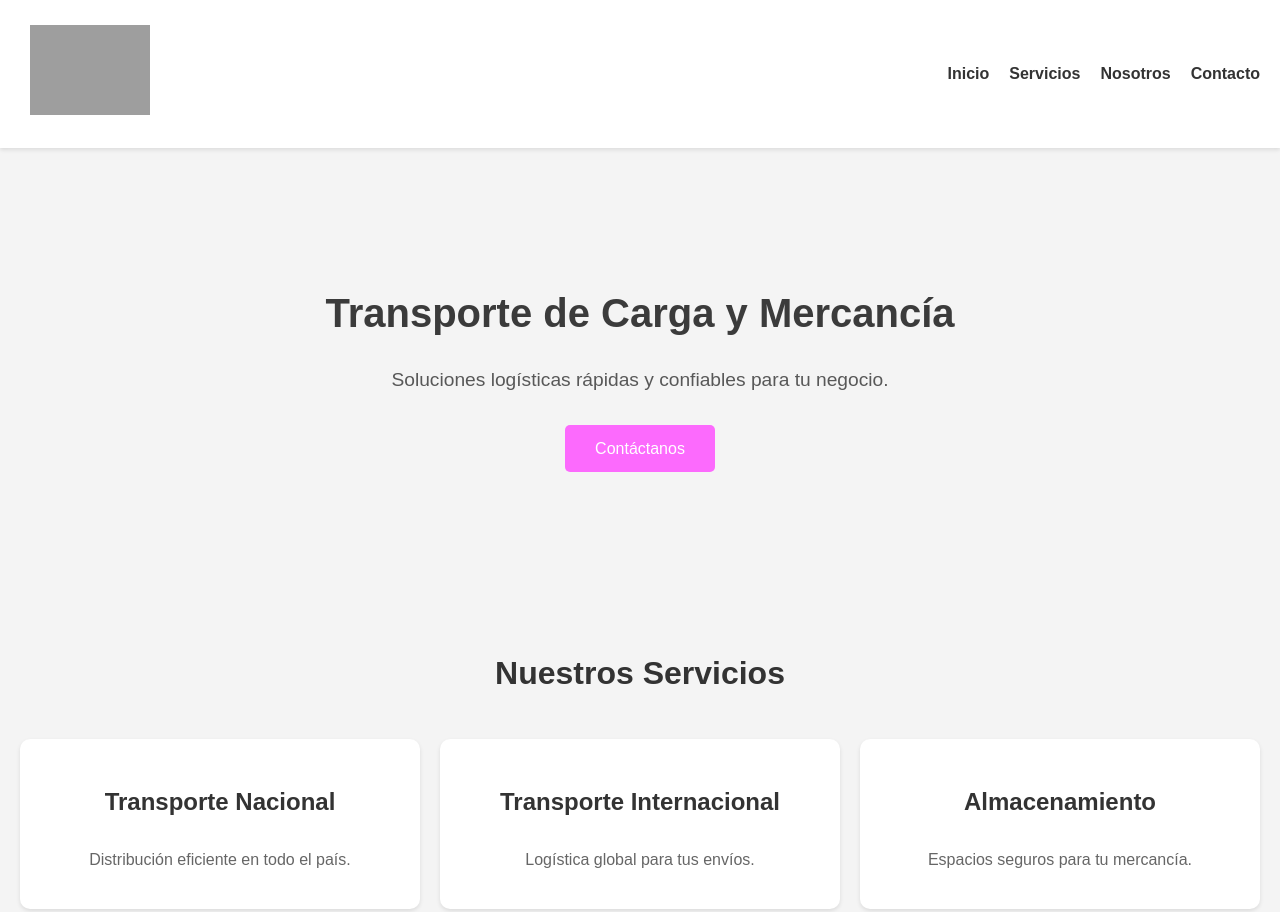
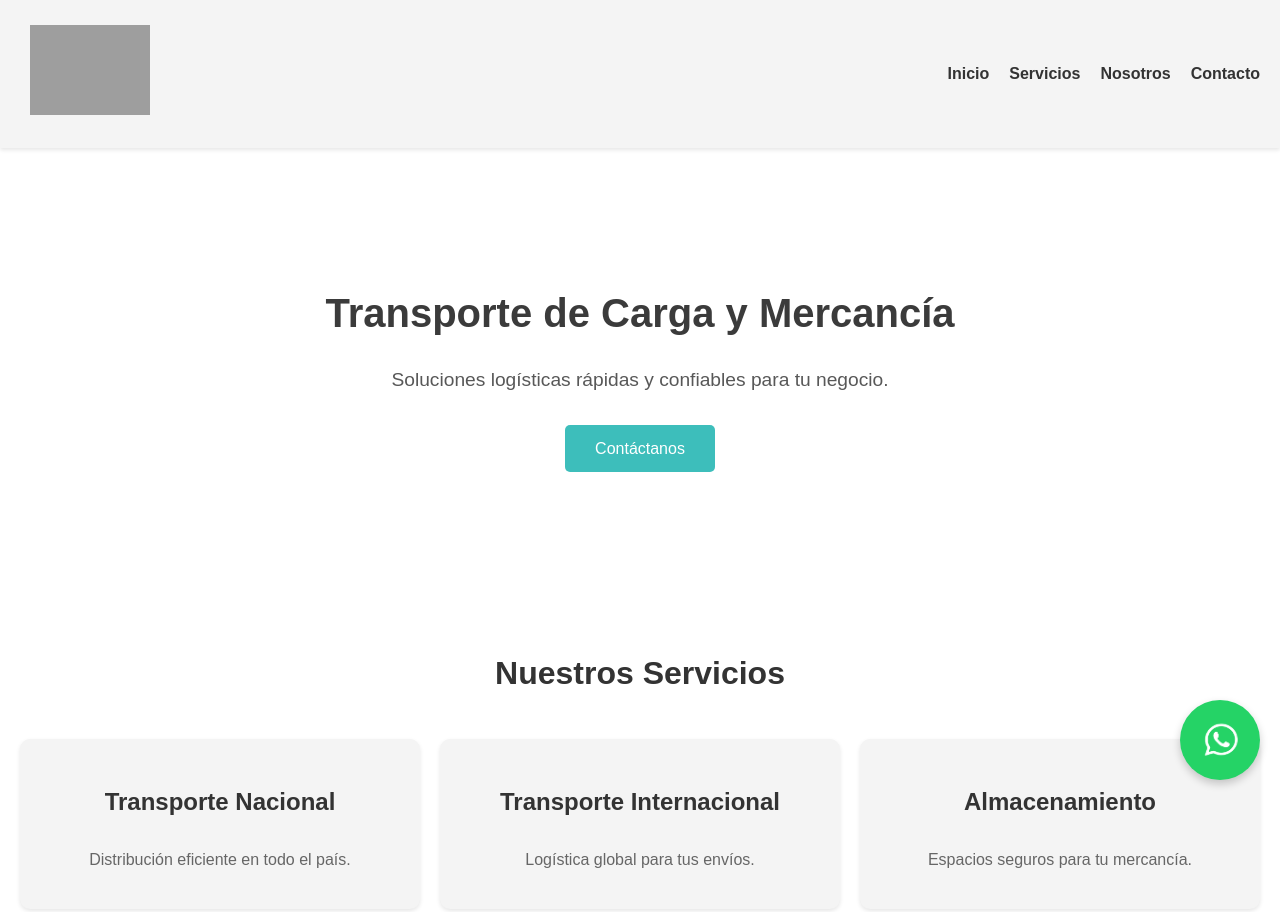
Before and after one commit to teban29/LandingPage, a website: page index.html in a window 1280 px wide. Shown: the top 912 px of the page. Drawn offline with Linux system fonts and the light colour scheme; grey boxes are pictures that could not be loaded.

Commit message:
Cambio a la paleta de colores e integracion con WhatsApp

```diff
--- a/index.html
+++ b/index.html
@@ -3,7 +3,7 @@
 <head>
     <meta charset="UTF-8">
     <meta name="viewport" content="width=device-width, initial-scale=1.0">
-    <title>Transporte de Carga y Mercancía</title>
+    <title>Transporte TC</title>
     <link rel="stylesheet" href="styles.css">
 </head>
 <body>
@@ -73,11 +73,19 @@
         <div class="form-message"></div>
     </section>
 
+
     <!-- Footer -->
     <footer class="footer">
         <p class="footer-text">&copy; 2023 Transporte de Carga y Mercancía. Todos los derechos reservados.</p>
     </footer>
 
+
     <script src="script.js"></script>
+
+    <!-- Botón flotante de WhatsApp -->
+    <a href="https://wa.me/573197684885?text=Hola,%20estoy%20interesado%20en%20sus%20servicios." class="whatsapp-button" target="_blank">
+        <img src="images/whatsapp-icon.png" alt="WhatsApp">
+    </a>
+
 </body>
 </html>
--- a/styles.css
+++ b/styles.css
@@ -4,13 +4,13 @@ body {
     margin: 0;
     padding: 0;
     color: #333;
-    background-color: #f4f4f4;
+    background-color: #ffff;
     line-height: 1.6;
 }
 
 /* Header y Navbar */
 .header {
-    background-color: #fff;
+    background-color: #f4f4f4;
     padding: 15px 20px;
     box-shadow: 0 2px 4px rgba(0, 0, 0, 0.1);
     display: flex;
@@ -74,7 +74,7 @@ body {
 }
 
 .nav-link:hover {
-    color: #fc6afd;
+    color: #3dbebb;
 }
 
 /* Hero Section */
@@ -98,7 +98,7 @@ body {
 }
 
 .cta-button {
-    background-color: #fc6afd;
+    background-color: #3dbebb;
     color: #fff;
     padding: 15px 30px;
     text-decoration: none;
@@ -108,7 +108,7 @@ body {
 }
 
 .cta-button:hover {
-    background-color: #952699;
+    background-color: #1d9c99;
 }
 
 /* Servicios */
@@ -130,7 +130,7 @@ body {
 }
 
 .service-item {
-    background-color: #fff;
+    background-color: #f4f4f4;
     padding: 20px;
     border-radius: 10px;
     box-shadow: 0 2px 4px rgba(0, 0, 0, 0.1);
@@ -195,7 +195,7 @@ body {
 }
 
 .form-button {
-    background-color: #fc6afd;
+    background-color: #3dbebb;
     color: #fff;
     padding: 15px;
     border: none;
@@ -206,7 +206,7 @@ body {
 }
 
 .form-button:hover {
-    background-color: #952699;
+    background-color: #1d9c99;
 }
 
 /* Footer */
@@ -280,3 +280,29 @@ body {
     text-align: center;
     color: green; /* Color por defecto */
 }
+
+/* Estilos para el botón flotante de WhatsApp */
+.whatsapp-button {
+    position: fixed;
+    bottom: 20px;
+    right: 20px;
+    background-color: #25d366; /* Color de WhatsApp */
+    border-radius: 50%;
+    padding: 10px;
+    box-shadow: 0 4px 8px rgba(0, 0, 0, 0.2);
+    z-index: 1000; /* Asegura que esté por encima de otros elementos */
+    display: flex;
+    align-items: center;
+    justify-content: center;
+    transition: background-color 0.3s ease, transform 0.3s ease;
+}
+
+.whatsapp-button img {
+    width: 60px;
+    height: 60px;
+}
+
+.whatsapp-button:hover {
+    background-color: #128c7e; /* Color de WhatsApp más oscuro al pasar el mouse */
+    transform: scale(1.1); /* Efecto de escala al pasar el mouse */
+}
```
Also changed, not shown: images/whatsapp-icon.png (added).
